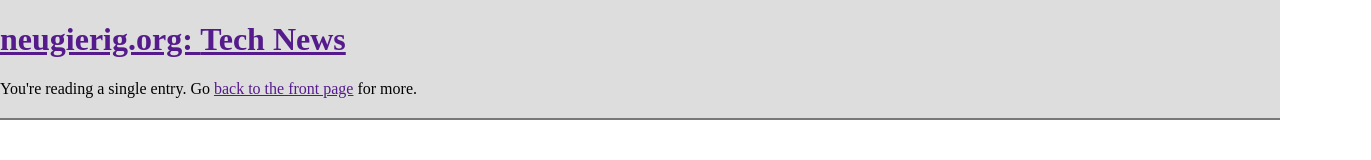
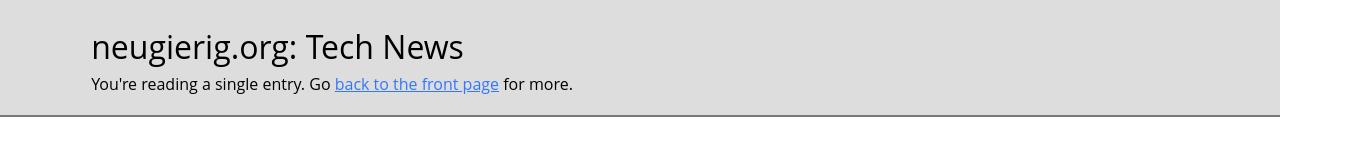
Before and after one commit to dbaric99/Internship-8-Web-Intro, a plain HTML site: page index.html in a window 1280 px wide. Shown: the whole page, 1371 px wide, since content can reach past the window. Drawn offline with Linux system fonts and the light colour scheme.

Commit message:
Finished with main page header

```diff
--- a/index.html
+++ b/index.html
@@ -5,22 +5,30 @@
     <meta http-equiv="X-UA-Compatible" content="IE=edge">
     <meta name="viewport" content="width=device-width, initial-scale=1.0">
     <link rel="stylesheet" href="./styles/header.css">
+    <link rel="stylesheet" href="./styles/main.css">
     <title>Tech Notes: Two surprises in browser crashes</title>
 </head>
 <body>
     <header class="header-area">
+        <div class="left-offset">
             <h1>
-            <a href="">neugierig.org: </a>
-            <a href="">Tech News</a>
+                <a href="" class="header-main-navigation">neugierig.org: </a>
+                <a href="" class="header-main-navigation">Tech News</a>
             </h1>
             <div>
-            <span>
+                <span class="header-description-text">
                     You're reading a single entry. Go
                     <a href="">back to the front page</a>
                     for more.
                 </span>
             </div>
+        </div>
     </header>
-    <main></main>
+
+    <main>
+        <title></title>
+        <div></div>
+
+    </main>
 </body>
 </html>
--- a/styles/header.css
+++ b/styles/header.css
@@ -5,5 +5,26 @@
   top: 0;
   left: 0;
   padding-bottom: 20px;
+  padding-top: 25px;
   border-bottom: solid 2px #777;
 }
+
+.header-main-navigation {
+  text-decoration: none;
+  font-weight: normal;
+  color: black;
+  font-size: 2rem;
+}
+
+.left-offset > h1 {
+  margin: 0;
+}
+
+.header-main-navigation:hover {
+  color: #37f;
+}
+
+.header-description-text {
+  padding-top: 5px;
+  display: block;
+}
--- /dev/null
+++ b/styles/main.css
@@ -0,0 +1,11 @@
+body {
+  font-family: "Open Sans", sans-serif;
+}
+
+.left-offset {
+  transform: translateX(5.7em);
+}
+
+a {
+  color: #37f;
+}
```
Lines whose indentation alone changed are shown as unchanged.
